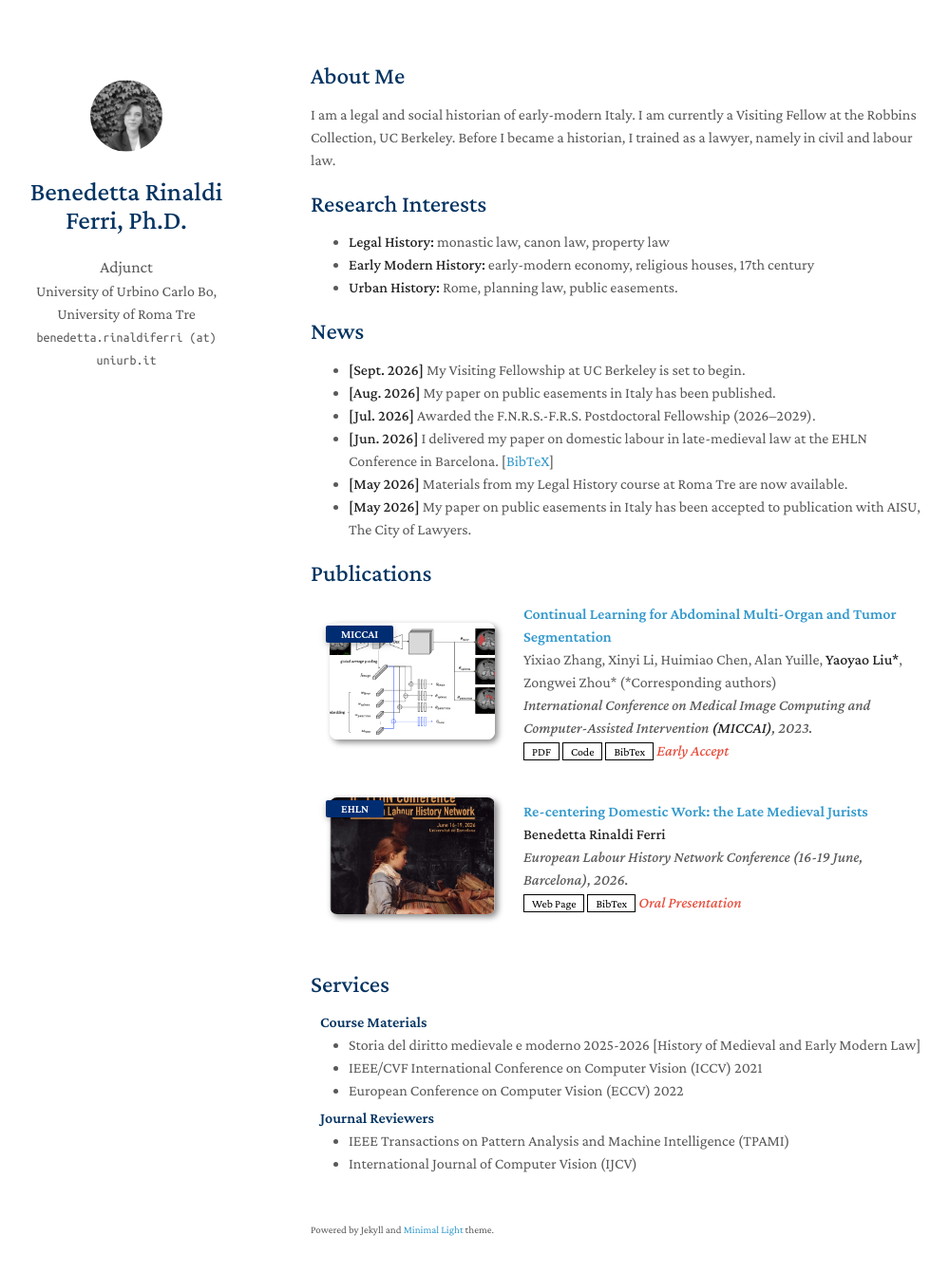
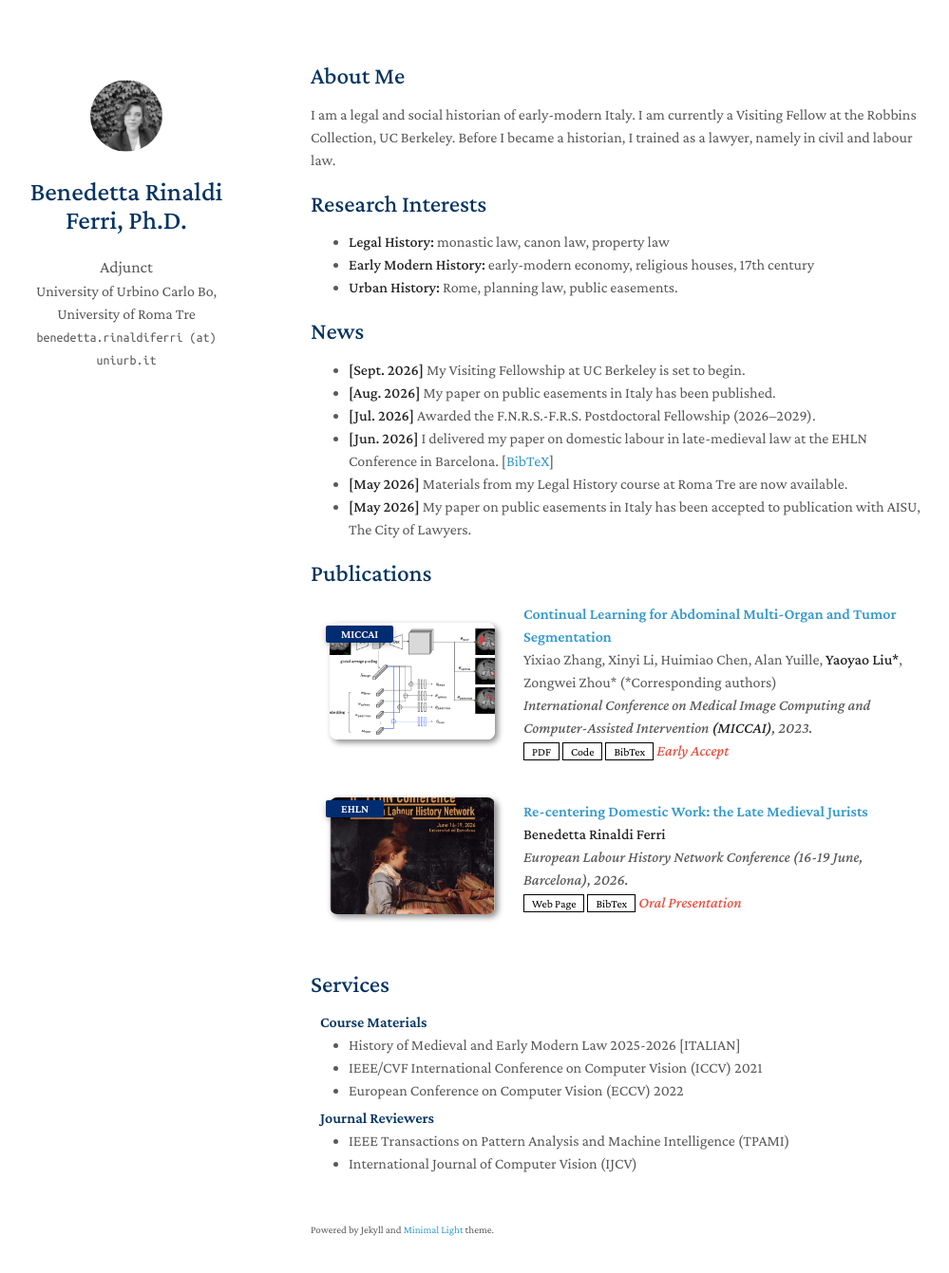
Before and after one commit to rinaldiferri/rinaldiferri.github.io, a Jekyll site: the page built from index.md, in a window 1280 px wide and 1376 px high. Shown: the top 1341 px of the window at 95% size, without its empty margins (143-1142 px from the left). Built offline with Jekyll 4.4.1, drawn with Linux system fonts in a browser that asks for light colours; a style sheet for code colours, icons or effects is not loaded; our own code applies the rules of GitHub Pages for plain Markdown files.

Commit message:
Update services.md

```diff
--- a/_includes/services.md
+++ b/_includes/services.md
@@ -3,7 +3,7 @@
 <h4 style="margin:0 10px 0;">Course Materials</h4>
 
 <ul style="margin:0 0 5px;">
-  <li><a href="https://studiumanistici.uniroma3.it/insegnamento-erogato/dipartimento-di-studi-umanistici/lm/2025-2026/storia-e-societa-0580707308500001/fc0a7544-2def-41a0-bf79-fc28f31eff77--20711454/"><autocolor>Storia del diritto medievale e moderno 2025-2026 [History of Medieval and Early Modern Law]</autocolor></a></li>
+  <li><a href="https://studiumanistici.uniroma3.it/insegnamento-erogato/dipartimento-di-studi-umanistici/lm/2025-2026/storia-e-societa-0580707308500001/fc0a7544-2def-41a0-bf79-fc28f31eff77--20711454/"><autocolor>History of Medieval and Early Modern Law 2025-2026 [ITALIAN]</autocolor></a></li>
   <li><a href="http://iccv2021.thecvf.com/"><autocolor>IEEE/CVF International Conference on Computer Vision (ICCV) 2021</autocolor></a></li>
   <li><a href="https://eccv2022.ecva.net/"><autocolor>European Conference on Computer Vision (ECCV) 2022</autocolor></a></li>
 </ul>
```
